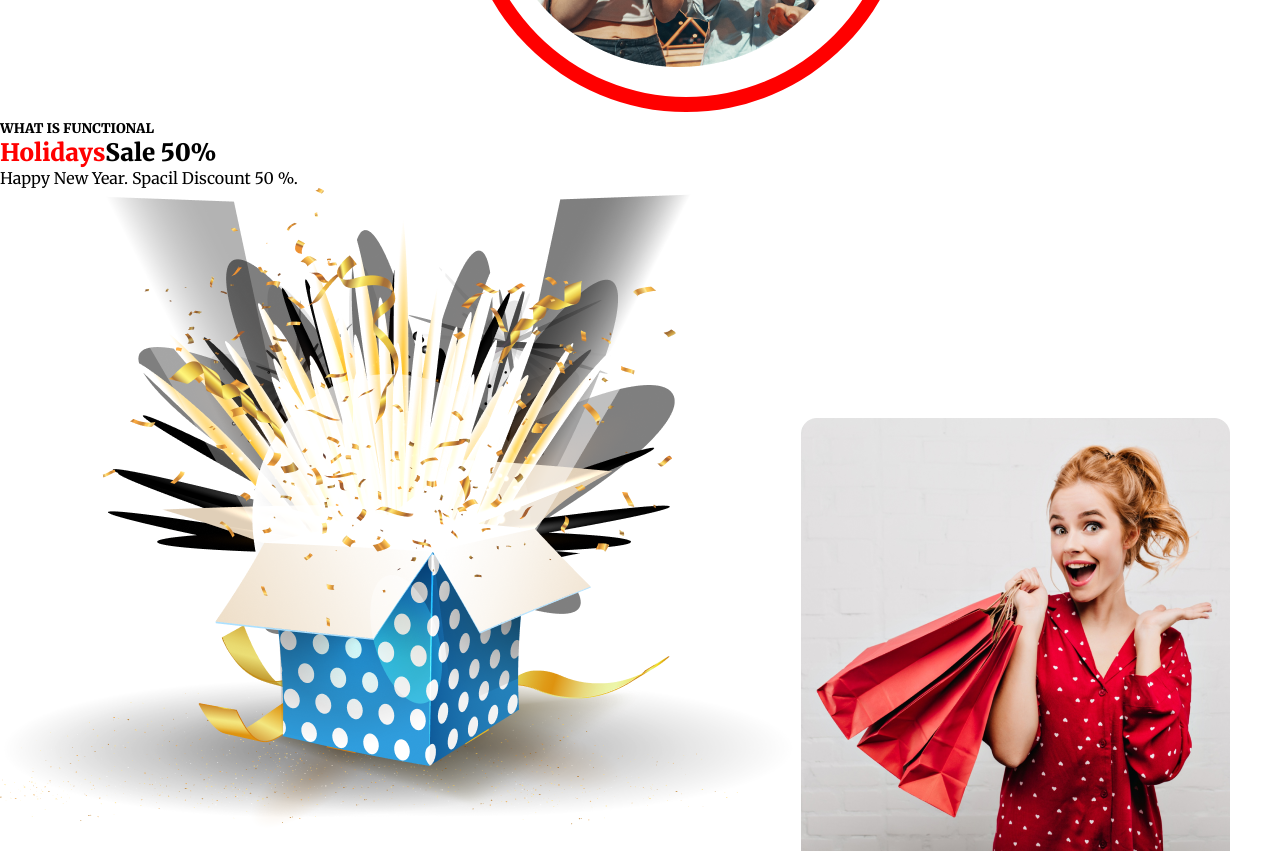
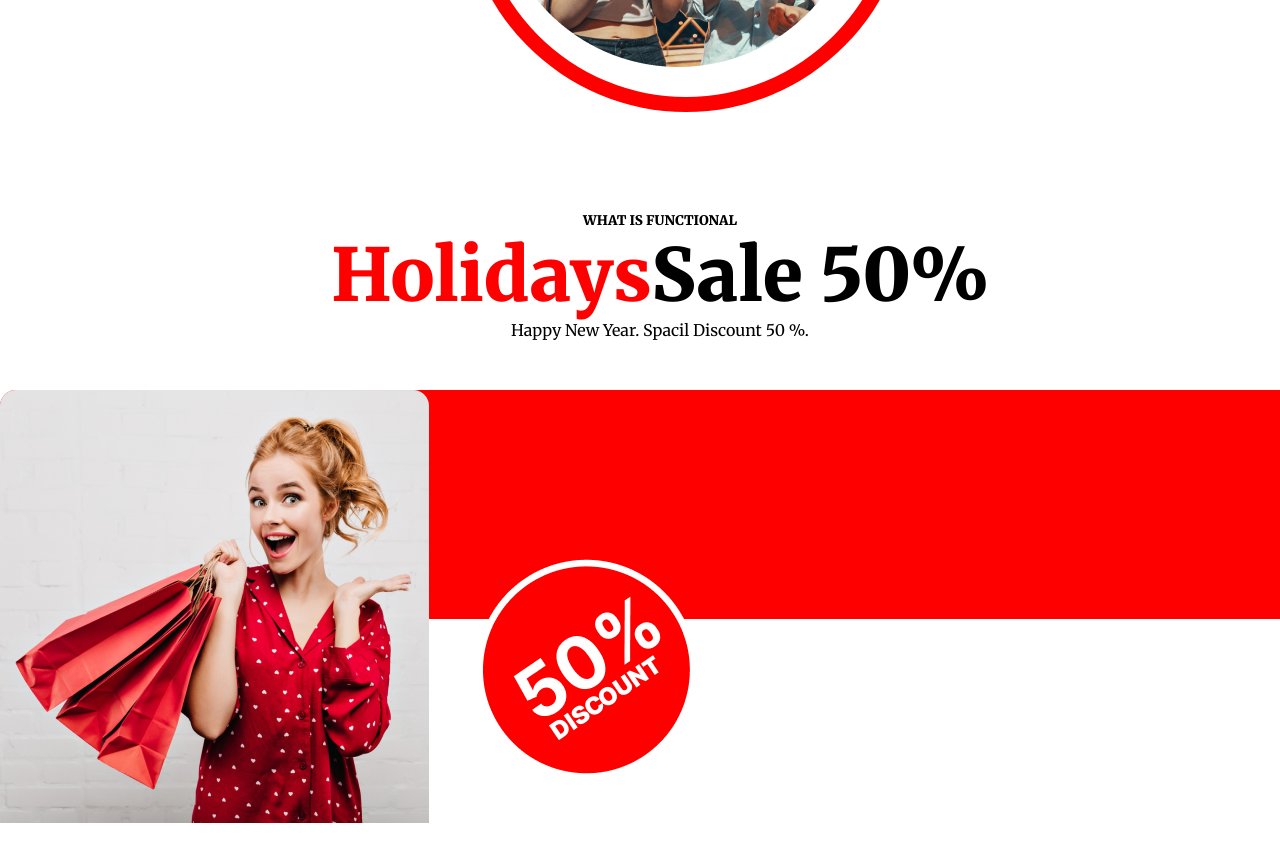
Before and after one commit to pulokdas301/b9-a1, a plain HTML site: page index.html in a window 1280 px wide. Shown: the part 3138-3992 px from the top of the page. Drawn offline with Linux system fonts and the light colour scheme.

Commit message:
first commit

```diff
--- a/index.html
+++ b/index.html
@@ -101,20 +101,20 @@
 
         <!-- 50% discount part start now -->
 
-        <section>
-            <div>
+        <section class="discount-header">
+            <div class="discount-part">
                 <h5>WHAT IS FUNCTIONAL</h5>
-                <h2><span>Holidays</span>Sale 50%</h2>
+                <h2 id="discoun-part"><span>Holidays</span>Sale 50%</h2>
                 <p>Happy New Year. Spacil Discount 50 %. </p>
             </div>
 
-            <div>
-                <img src="resources/Group 75.png" alt="">
+            <div class="img-part">
+                <!-- <img src="resources/Group 75.png" alt=""> -->
                 <img src="resources/Rectangle 1.png" alt="">
 
                 <img src="resources/Group 44.png" alt="">
 
-                <img src="resources/Rectangle 2.png" alt="">
+                <!-- <img src="resources/Rectangle 2.png" alt=""> -->
             </div>
         </section>
 
--- a/styles/style.css
+++ b/styles/style.css
@@ -85,7 +85,7 @@ body {
 .bonus-part {
     width: 1320px;
     height: 482px;
-    background-color: greenyellow;
+    background-color: #FFF8F3;
     margin: 8px;
     margin-top: 112px;
 
@@ -169,6 +169,36 @@ span {
     color: #FF0000;
 }
 
+.discount-part {
+    text-align: center;
+    margin-top: 100px;
+    margin-bottom: 50px;
+    background-position: bottom;
+
+}
+
+.discount-header {
+
+    width: 1320px;
+    height: 600px;
+    margin-bottom: 50px;
+}
+
+
+.img-part {
+    background-image: url(../resources/Rectangle\ 2.png);
+    width: 1320px;
+    height: 229px;
+}
+
+#discoun-part {
+
+    height: 91px;
+    font-size: 73px;
+}
+
+
+
 /* main container start */
 .main-container {
     justify-content: center;
@@ -210,7 +240,7 @@ span {
     margin-top: 30px;
     width: 103px;
     font-size: 20px;
-    background-color: greenyellow;
+    background-color: #FFF8F3;
     border-radius: 10px;
 }
 
@@ -230,7 +260,7 @@ span {
 .end-section-main {
     width: 1320px;
     height: 616px;
-    background-color: greenyellow;
+    background-color: #FFF8F3;
     margin: 10px 10px;
 
     padding-left: 0;
@@ -257,7 +287,10 @@ span {
     justify-content: space-around;
     margin: 24px 24px 24px 0;
     border-radius: 16px;
+
 }
+
+
 
 .end-main {
     display: flex;
@@ -354,8 +387,9 @@ footer {
 
 hr {
     width: 940px;
-    color: #FFFFFF;
+    color: #474747;
     margin-left: 200px;
+    opacity: 10%;
 
 }
 
```
